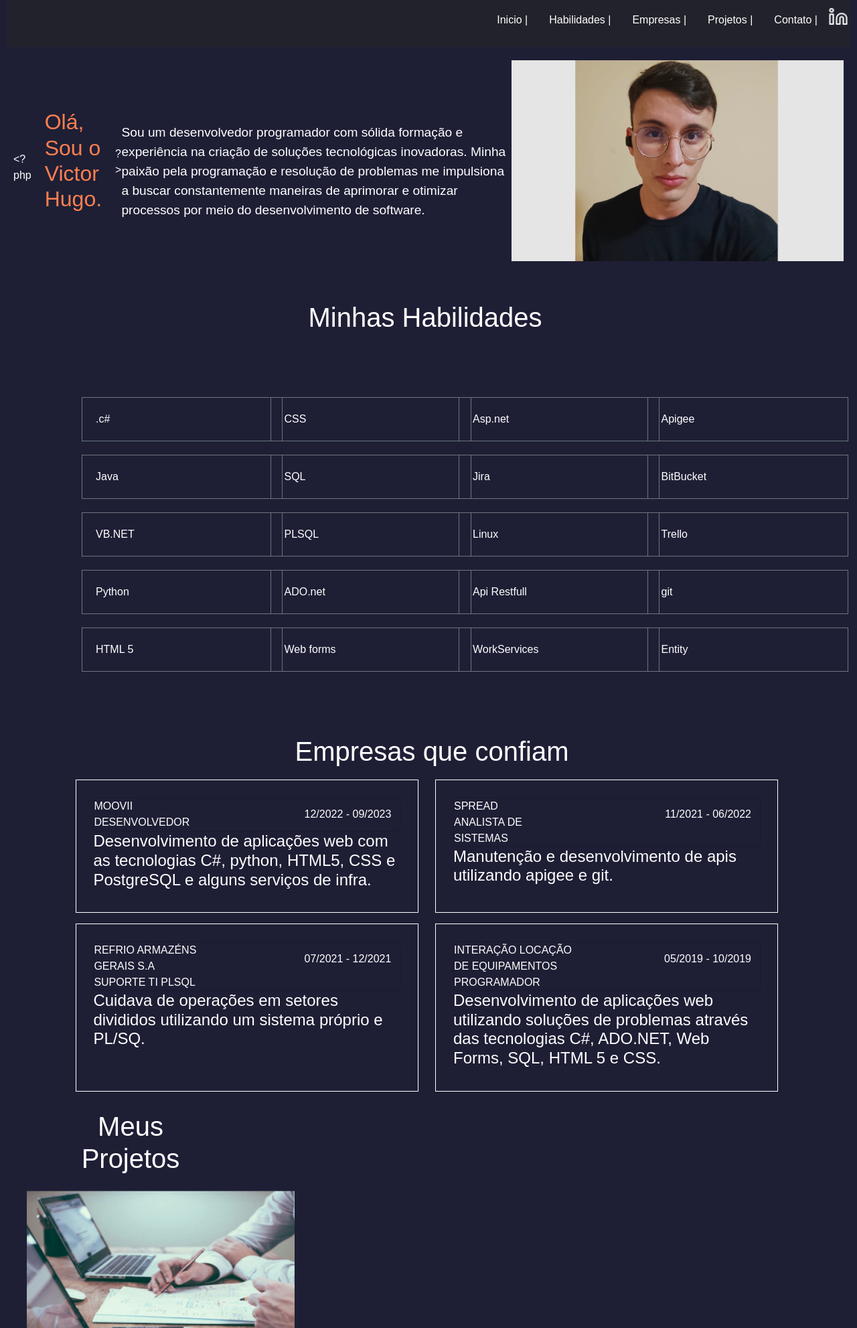
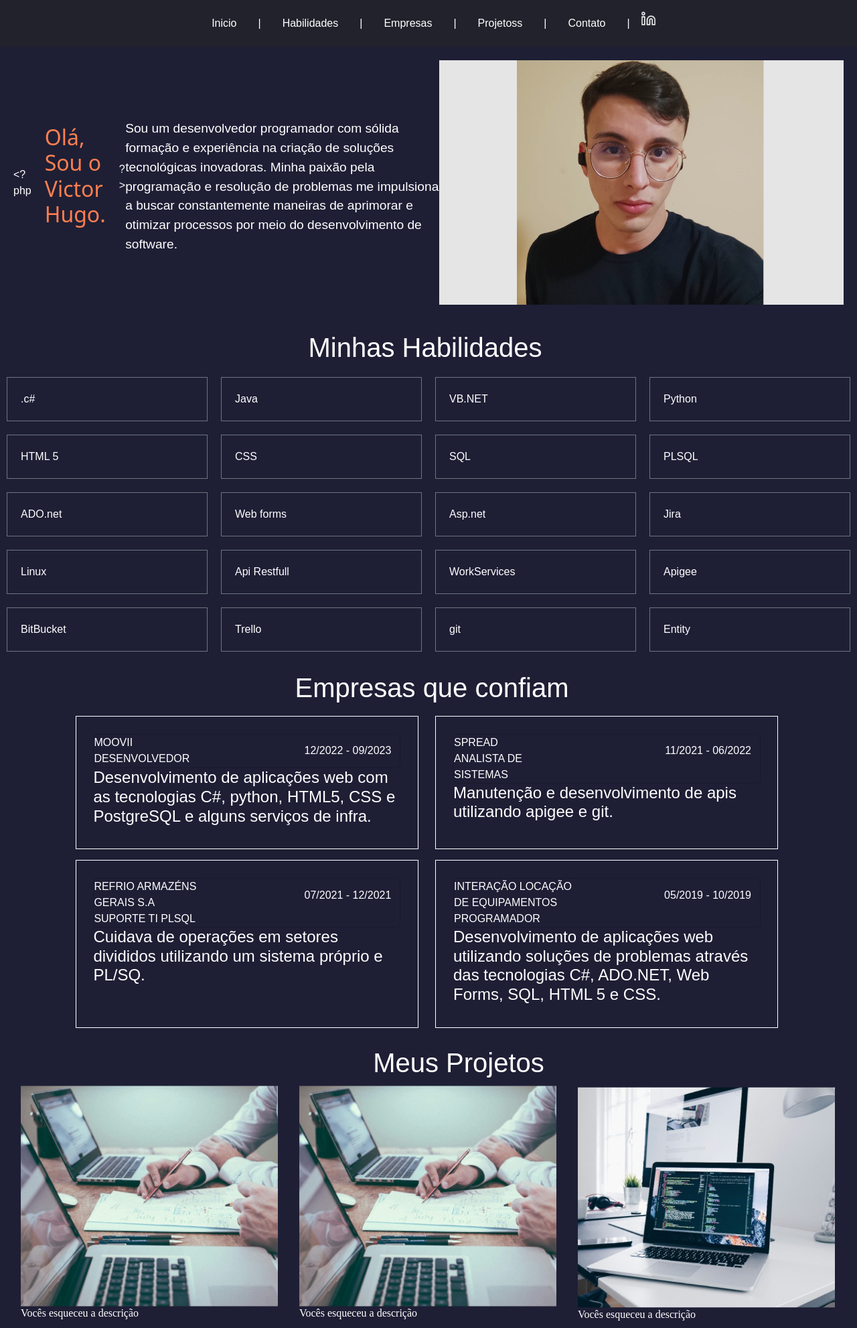
Before and after one commit to lssantos20/Portfolio_Victor, a plain HTML site: page index.html in a window 1280 px wide. Shown: the top 1983 px of the page at 67% size. Drawn offline with Linux system fonts and the light colour scheme.

Commit message:
Alterado Navbar, habilidades e meus projetos
Foram aplicadas alterações de responsividade na Navbar, em minhas habilidades e em meus projetos.

```diff
--- a/index.html
+++ b/index.html
@@ -6,6 +6,8 @@
     <title>Victor Hugo</title>
 
     <link rel="stylesheet" href="static/bootstrap.css">
+    <!-- Daniel: A melhor pratica é utilizar o CDN, pois dessa forma sempre estará com
+     o Bootstrap atualizado e não consome armazenamento da maquina/server. -->
     <link rel="stylesheet" href="static/style.css">
 
     <link rel="styslesheet" href="https://cdnjs.cloudflare.com/ajax/libs/font-awesome/6.0.0-beta3/css/all.min.css">
@@ -19,21 +21,28 @@
 
         <ul class="nav justify-content-end">
             <li class="nav-item">
-              <a class="nav-link active" aria-current="page" href="#">Inicio |</a>
+              <a class="nav-link active" aria-current="page" href="#">Inicio</a>
             </li>
+            <a class="nav-link">|</a>
             <li class="nav-item">
-              <a class="nav-link" href="#skills">Habilidades    |</a>
+              <a class="nav-link" href="#skills">Habilidades</a>
             </li>
+            <a class="nav-link">|</a>
             <li class="nav-item">
-              <a class="nav-link" href="#empresas">Empresas |</a>
+              <a class="nav-link" href="#empresas">Empresas </a>
+
             </li>
+            <a class="nav-link">|</a>
             <li class="nav-item">
-              <a class="nav-link " href="#projetos">Projetos | </a>
+              <a class="nav-link " href="#projetos">Projetoss</a>
+              </a>
             </li>
+            <a class="nav-link">|</a>
             <li class="nav-item">
-                <a class="nav-link" href="#contato">Contato |</a>
+                <a class="nav-link" href="#contato">Contato</a>
+
               </li>
-
+              <a class="nav-link">|</a>
             <li><a href="#"><img  class="logo" src="Img/linkedinlogo.png" alt="LinkedIn"></a>
               </li>
 
@@ -56,10 +65,16 @@
 
 
     <h1 id="skills" >Minhas Habilidades </h1>
-    <div class="container" >
 
-        <div class="grid text-center">
 
+    <!-- <div class="container" >   -->
+
+      <!-- <div class="grid text-center">
+        Daniel: Ele obdece seu comando, se você pedir ele realmente vai centralizar.
+        E não é esse o caso que queremos aqui.
+        -->
+
+        <div class="habilidades">
 
             <span class="border border-secondary">.c#</span>
             <span class="border border-secondary">Java</span>
@@ -67,13 +82,9 @@
             <span class="border border-secondary">Python</span>
             <span class="border border-secondary">HTML 5</span>
 
-
-
-
-          </div>
-
+<!--      </div>
           <div class="grid text-center">
-
+             -->
 
             <span class="border border-secondary">CSS</span>
             <span class="border border-secondary">SQL</span>
@@ -81,13 +92,9 @@
             <span class="border border-secondary">ADO.net</span>
             <span class="border border-secondary">Web forms</span>
 
-
-
-
-          </div>
-
+<!--      </div>
           <div class="grid text-center">
-
+             -->
 
             <span class="border border-secondary">Asp.net</span>
             <span class="border border-secondary">Jira</span>
@@ -96,11 +103,9 @@
             <span class="border border-secondary">WorkServices</span>
 
 
-
-
-          </div>
-
+<!--      </div>
           <div class="grid text-center">
+             -->
 
 
             <span class="border border-secondary">Apigee</span>
@@ -112,15 +117,11 @@
 
 
 
-          </div>
+        </div>
 
 
-
-
-
-
-    </div>
-
+    <!-- </div>
+     -->
 
 
 
@@ -196,15 +197,28 @@
 
       </div>
     </div>
+    <h1 class="myprojects">Meus Projetos</h1>
+    <!-- Daniel: Você poderia ter feito uma classe só para os titulos, te economizaria mt codigo. -->
 
-    <div class="projetos" id="projetos">
-      <h1 class="myprojects">Meus Projetos</h1>
+  </div class="container_projetos">
+    <div class="projetos">
 
-      <img id="projeto" src="Img/Projeto1.png" alt="projeto1">
-      <img id="projeto"  src="Img/projeto2.png" alt="projeto2">
-      <img id="projeto" src="Img/projeto2.png" alt="projetos3">
+      <div class="imagem_projeto">
+      <img src="Img/Projeto1.png" alt="projeto1">
+      <h5>Vocês esqueceu a descrição</h5>
+      </div>
 
+      <div class="imagem_projeto">
+        <img src="Img/Projeto1.png" alt="projeto2">
+        <h5>Vocês esqueceu a descrição</h5>
+        </div>
 
+        <div class="imagem_projeto">
+          <img src="Img/Projeto2.png" alt="projeto3">
+          <h5>Vocês esqueceu a descrição</h5>
+          </div>
+
+    </div>
     </div>
 
     <div class="Contato" id="contato">
--- a/static/style.css
+++ b/static/style.css
@@ -1,17 +1,48 @@
 /* nessa inicia a estilização basica do cabeçalho */
 .cabecalho {
-  max-width: 100%;
-  height: 70px;
+  max-width: 100vw;
+  min-height: 70px;
   background-color: rgb(34, 34, 44);
   color: #ffff;
-  padding: 10px 3px;
-  margin: 0px 10px;
+
+/* Centralizado na horizontal */
+  display: flex;
+  justify-content: center;
+
+  /*Daniel:Removido por ser desnecessário*/
+  /* padding: 10px 3px; */
+  /* margin: 0px 10px; */
 }
 
-img.logo {
-  max-width: 100%;
-  width: 30px;
-  height: 30px;
+.logo {
+  max-width: 24px;
+  max-height: 24px;
+  margin: auto;
+
+}
+
+.justify-content-end{
+
+/* background-color: red; */ /*Daniel: Sempre bom pintar o fundo do elemento para se orientar*/
+
+/* Centralizado na vertical */
+display: flex;
+place-content: center;
+max-width: 70vw;
+/* align-items: center;
+justify-content: center; */
+/* margin: auto; */
+}
+.nav-link, .logo{
+  margin: auto;
+}
+a.nav-link {
+  color: #fff;
+  place-content: center;
+  /* padding: 5px; */
+  /* margin: 20px; */
+  /* justify-content: space-around; */
+
 }
 
 body {
@@ -20,19 +51,19 @@ body {
   font-family: Arial, sans-serif;
 }
 
-a.nav-link {
-  color: #fff;
-}
+
 
 /* Inicia a estilização do "sou o victor */
 
+
+/* Muito cuidado com essa definições que vão afetar o site inteiro img e h1 nesse exemplo */
 img {
-  width: 500px;
+  /* width: 500px;
   height: 300px;
-  margin: 30px;
-  display: inline-block;
-  margin: 0 0 20px 0;
-  max-width: 800px;
+  margin: 30px; */
+  /* display: inline-block; */
+  /* margin: 0 0 20px 0;
+  max-width: 800px; */
 }
 
 h1 {
@@ -62,6 +93,10 @@ h1.myprojects {
 }
 
 h2#victor {
+
+  /* Daniel: Não esquecer de definir a familia de fontes conforme o figma */
+  font-family: "poppins", system-ui, -apple-system, BlinkMacSystemFont, 'Segoe UI', Roboto, Oxygen, Ubuntu, Cantarell, 'Open Sans', 'Helvetica Neue', sans-serif;
+
   padding: 10px 20px;
   color: coral;
   font-size: 2em;
@@ -80,6 +115,12 @@ P.description {
 /* Inicia a estilização de minhas Habilidades */
 
 .habilidades {
+  width: 100vw;
+  display: flex;
+  flex-wrap: wrap;
+  place-content: center;
+  /* background-color: red; */
+
 }
 span.border.border-secondary {
   padding: 20px;
@@ -100,8 +141,8 @@ span.border.border-secondary {
 }
 
 .grid.text-center {
-  padding: 5px;
-  margin: 0px 15px;
+  /* padding: 5px;
+  margin: 0px 15px; */
 }
 
 h1.empresas {
@@ -125,23 +166,61 @@ h1.empresas {
 }
 
 img#projeto {
-  display: inline-block;
+  /* display: flex;
+  flex-direction: row;
   width: 400px;
   height: 300px;
   margin: 14px;
-  margin-left: 40px;
+  margin-left: 40px; */
 }
 
+
+.container_projetos{
+
+  margin: auto;
+  display: flex;
+  flex-direction: row;
+  justify-content: center;
+  align-items: center;
+  justify-items: center;
+  justify-self: center;
+  margin: auto;
+}
+
+
+
 .projetos {
-  display: inline-block;
-  text-align: center;
+
+  display: flex;
   justify-content: center;
+  gap: 32px;
+  flex-wrap: wrap;
+
+  /* Daniel: Se você já criou aqui pq tem ... (continua).. */
+}
+
+
+.imagem_projeto{
+  flex-direction: column;
+
+  h5{
+    font-size: 16px;
+    font-family: "poppins";
+  }
+
 }
 
 h3 {
   text-align: center;
   font-size: 20px;
 }
+
+
+/* Se você tem uma repetição do mesmo comando poderia encurtar conforme exemplo: */
+/* img#mobile, img#whatsapp {
+  max-width: 100%;
+  (...)
+} */
 
 img#mobile {
   max-width: 100%;
@@ -455,13 +534,18 @@ h4 {
 }
 
 .projetos {
-  width: 300px;
+  /* width: 300px;
   height: 300px;
-  display: inline-block;
+  /* display: inline-block; */
+  /* /* display: flex;
+  flex-direction: row;*/
+
+/* Daniel: mais um... (continua) */
 }
 
+
 img#projetos {
-  display: inline-block;
+  /* display: inline-block; */
 }
 @media (min-width: 1024px) and (max-width: 1920px) {
   .contact-info {
@@ -493,8 +577,12 @@ img#projeto {
   margin-left: 40px;
 }
 
+
+
+/*...Pq abrir outra?*/
+/* Cuidado com as boas práticas */
 .projetos {
-  display: inline-block;
-  text-align: center;
-  justify-content: center;
+  /* display: inline-block; */
+  /* text-align: center;
+  justify-content: center; */
 }
```
